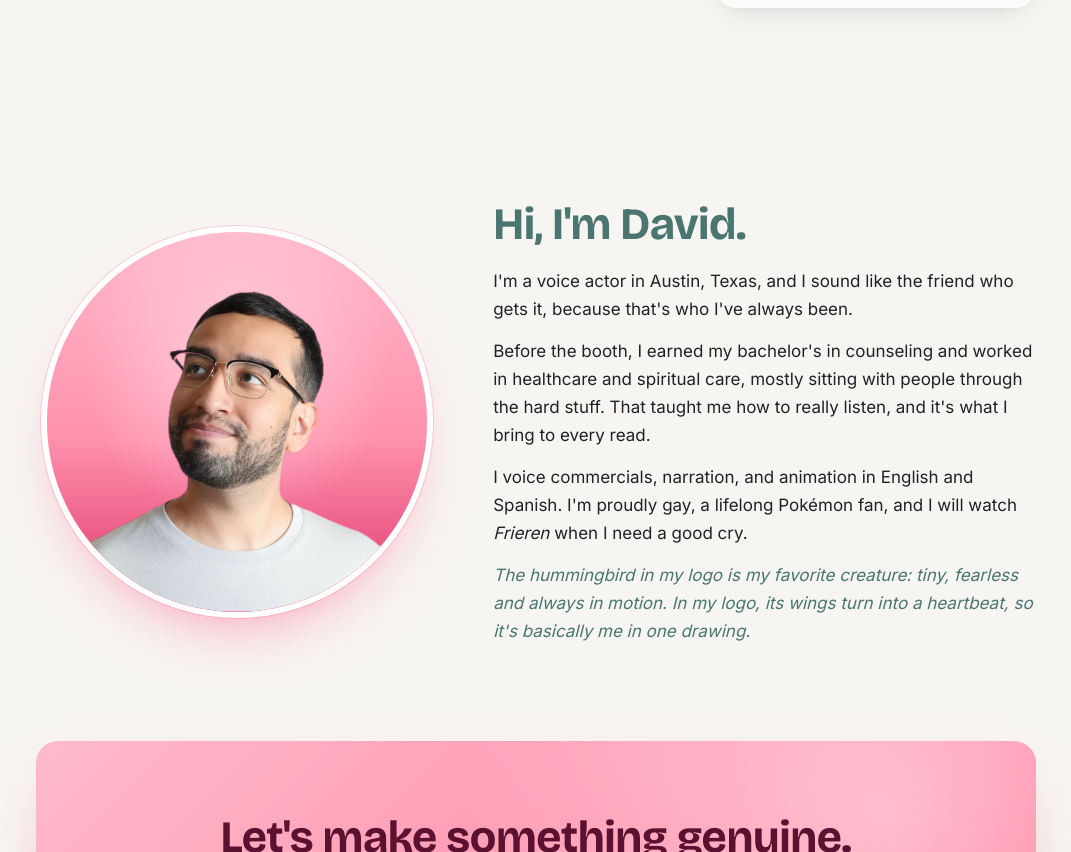
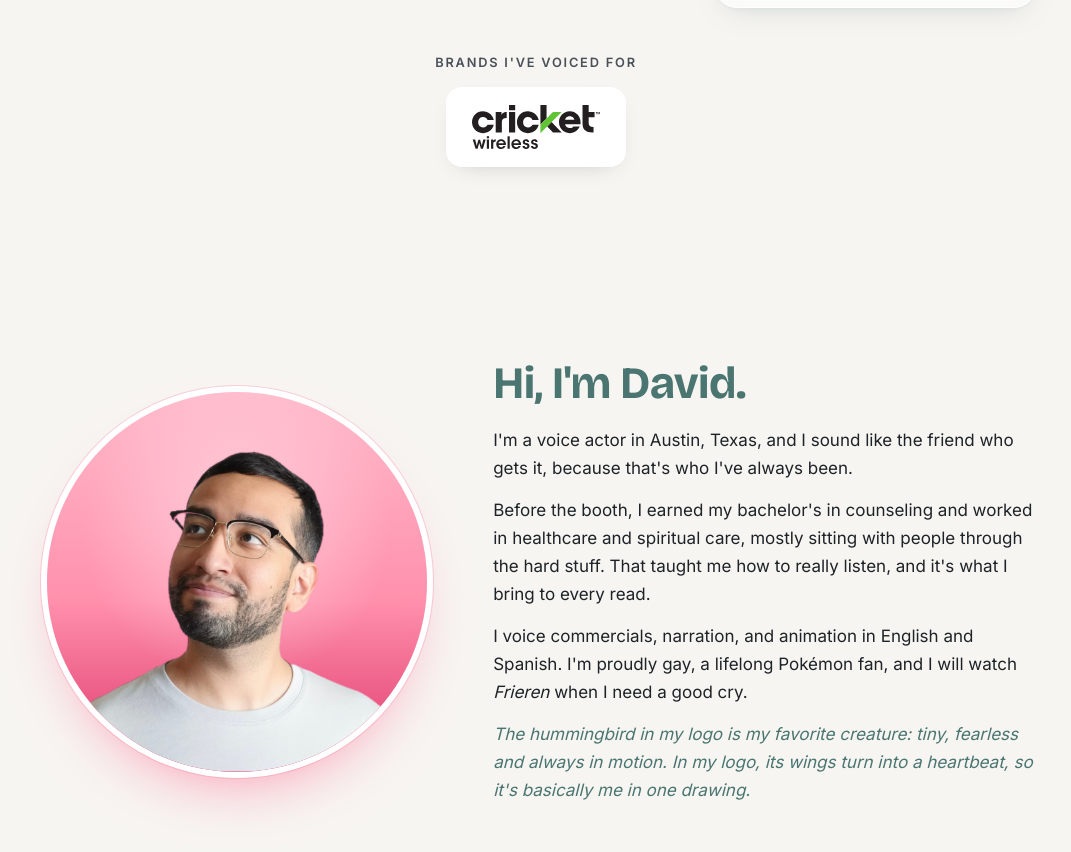
Before and after one commit to calvillodave/davidcalvillo-site, a plain HTML site: page index.html in a window 1280 px wide. Shown: the part 3173-4025 px from the top of the page, without its empty margins (104-1175 px from the left). Drawn offline with nearby package versions, Linux system fonts and the light colour scheme.

Commit message:
Add brands row to Past work with Cricket Wireless logo
Co-Authored-By: Claude Opus 5.5 <noreply@anthropic.com>

```diff
--- a/content/work.json
+++ b/content/work.json
@@ -13,5 +13,11 @@
       "video": "videos/DavidCalvillo_VoicesofFosterPets.mp4",
       "poster": "videos/voices-of-foster-pets-poster.jpg"
     }
+  ],
+  "brands": [
+    {
+      "name": "Cricket Wireless",
+      "logo": "images/brands/cricket-wireless.svg"
+    }
   ]
 }
--- a/index.html
+++ b/index.html
@@ -65,6 +65,11 @@
         <p>A few projects I've voiced.</p>
       </div>
       <ul class="work-grid" id="work-grid"></ul>
+
+      <div class="brands" id="brands" hidden>
+        <p class="brands-label">Brands I've voiced for</p>
+        <ul class="brand-logos" id="brand-logos"></ul>
+      </div>
     </section>
 
     <!-- ABOUT -->
--- a/player.js
+++ b/player.js
@@ -225,7 +225,15 @@
 
   const workGrid = document.getElementById("work-grid");
   const workItems = (work.items || []).filter(w => (w.type === "youtube" ? parseYouTube(w.youtube) : w.video));
-  if (!workItems.length) document.getElementById("work")?.remove();
+  const brands = (work.brands || []).filter(b => b.logo);
+  if (!workItems.length && !brands.length) document.getElementById("work")?.remove();
+
+  // Logo row of brands David has voiced for
+  if (brands.length) {
+    document.getElementById("brand-logos").innerHTML = brands.map(b =>
+      `<li><img src="${esc(b.logo)}" alt="${esc(b.name)}" title="${esc(b.name)}" loading="lazy"></li>`).join("");
+    document.getElementById("brands").hidden = false;
+  }
 
   workItems.forEach(w => {
     const li = document.createElement("li");
--- a/styles.css
+++ b/styles.css
@@ -329,6 +329,23 @@ main { max-width: 1080px; margin: 0 auto; padding: 0 clamp(16px, 4vw, 40px); }
 .yt-play svg { width: 28px; height: 28px; fill: currentColor; margin-left: 3px; }
 .yt-play .i-pause { display: none; }
 
+/* Brands row under the videos */
+.brands { margin-top: clamp(28px, 4vw, 44px); text-align: center; }
+.brands-label {
+  margin: 0 0 14px; font-size: 0.8rem; font-weight: 600;
+  letter-spacing: 0.14em; text-transform: uppercase; color: var(--ink-soft);
+}
+.brand-logos {
+  list-style: none; margin: 0; padding: 0;
+  display: flex; flex-wrap: wrap; justify-content: center; gap: 14px;
+}
+.brand-logos li {
+  display: grid; place-items: center; padding: 18px 26px;
+  background: #fff; border-radius: 16px;
+  box-shadow: 0 8px 24px -14px rgba(0, 0, 0, 0.25);
+}
+.brand-logos img { display: block; height: 44px; width: auto; max-width: 180px; object-fit: contain; }
+
 /* ============ About ============ */
 .about { display: grid; gap: clamp(28px, 5vw, 56px); align-items: center; grid-template-columns: minmax(0, 1fr); }
 @media (min-width: 760px) { .about { grid-template-columns: 0.85fr 1.15fr; } }
```
Also changed, not shown: images/brands/cricket-wireless.svg (added), 1 other file.
